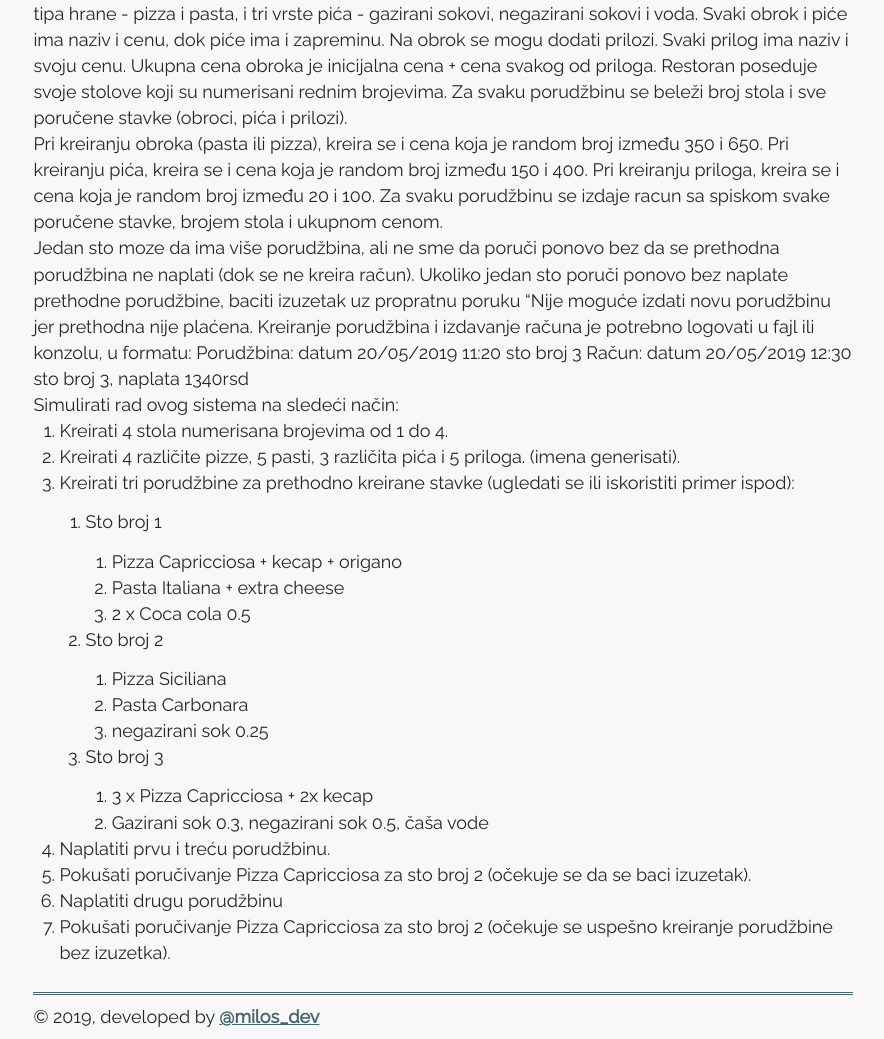
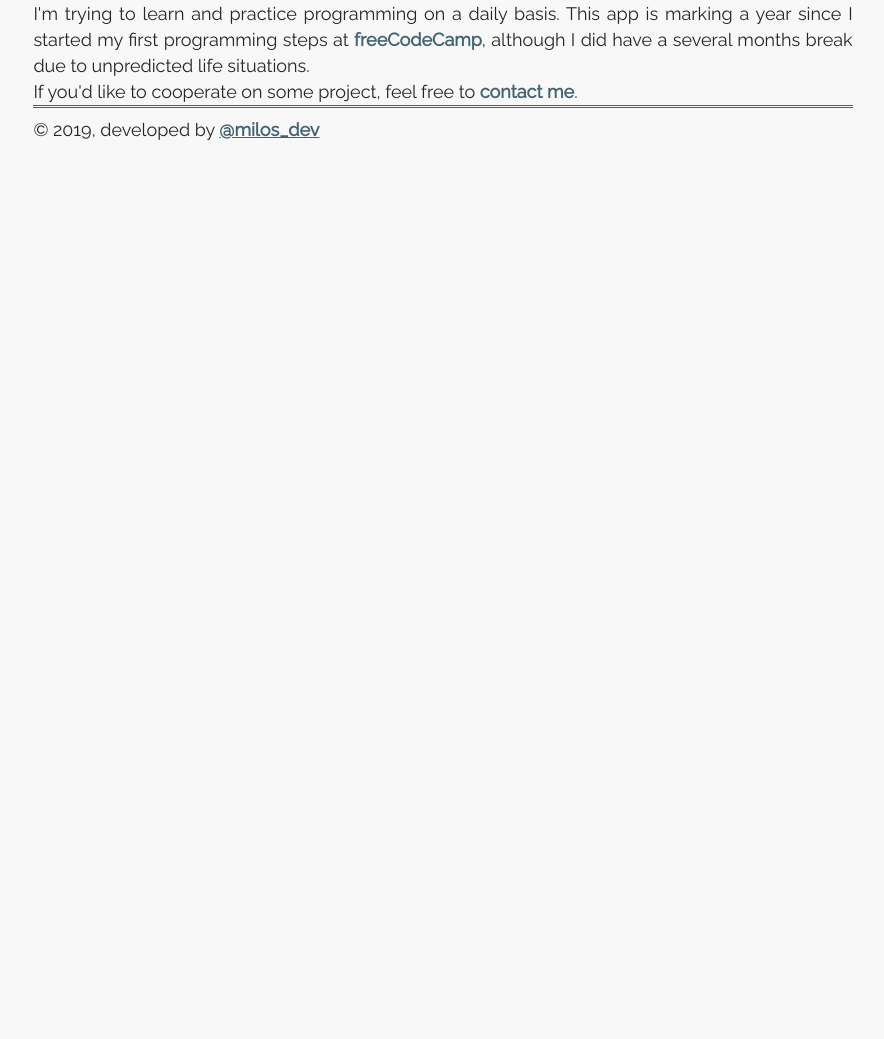
Before and after one commit to obrovacm/restaurant, a Gatsby site: page /about in a window 1280 px wide. Shown: the part 137-1176 px from the top of the page, without its empty margins (197-1081 px from the left). After the commit the page ends 800 px from the top, so only its background shows below. Built offline with nearby package versions, Linux system fonts and the light colour scheme; Gatsby itself is replaced by a stand-in of ours.

Commit message:
pretty much done

```diff
--- a/src/components/layout/layout.js
+++ b/src/components/layout/layout.js
@@ -29,7 +29,7 @@ const Layout = ({ children }) => {
         <footer className={styles.footer}>
           © {new Date().getFullYear()}, developed by
           {` `}
-          <a href="https://www.milos.netlify.com">
+          <a href="https://milos.netlify.com/">
             {data.site.siteMetadata.author}
           </a>
         </footer>
--- a/src/components/layout/layout.module.scss
+++ b/src/components/layout/layout.module.scss
@@ -8,6 +8,7 @@ body {
   min-height: 100vh;
   color: $text-color;
   font-family: "Raleway", sans-serif;
+  text-align: justify;
 }
 a {
   text-decoration: none;
--- a/src/components/layout/nav.js
+++ b/src/components/layout/nav.js
@@ -9,12 +9,12 @@ const navItems = [
     linkTo: "/",
   },
   {
-    text: "about",
-    linkTo: "/about",
+    text: "cash register",
+    linkTo: "/register",
   },
   {
-    text: "cash register",
-    linkTo: "/register",
+    text: "about me",
+    linkTo: "/about",
   },
 ]
 
--- a/src/components/register/illustrator/illustrator.module.scss
+++ /dev/null
@@ -1 +0,0 @@
-@import "src/styles/variables.scss";
--- a/src/components/register/menu/order.module.scss
+++ b/src/components/register/menu/order.module.scss
@@ -101,7 +101,8 @@
   position: absolute;
   top: 50%;
   left: 0;
-  transform: translate(-100vw, -50%);
+  transform: translateY(-50%);
+  transform: translateX(-100vw);
   transition: transform 300ms;
 
   display: block;
--- a/src/components/register/receipt/receipt.module.scss
+++ /dev/null
@@ -1 +0,0 @@
-@import "src/styles/variables.scss";
--- a/src/pages/about.js
+++ b/src/pages/about.js
@@ -6,83 +6,23 @@ import SEO from "../components/layout/seo"
 export default () => (
   <Layout>
     <SEO title="about" />
-    <h1>Restoran - tekst zadatka</h1>
-    <div>
-      <p>
-        Simulirati sistem za rukovođenje porudžbinama italijanskog restorana.
-        Restoran pravi dva osnovna tipa hrane - pizza i pasta, i tri vrste pića
-        - gazirani sokovi, negazirani sokovi i voda. Svaki obrok i piće ima
-        naziv i cenu, dok piće ima i zapreminu. Na obrok se mogu dodati prilozi.
-        Svaki prilog ima naziv i svoju cenu. Ukupna cena obroka je inicijalna
-        cena + cena svakog od priloga. Restoran poseduje svoje stolove koji su
-        numerisani rednim brojevima. Za svaku porudžbinu se beleži broj stola i
-        sve poručene stavke (obroci, pića i prilozi).
-      </p>
-      <p>
-        Pri kreiranju obroka (pasta ili pizza), kreira se i cena koja je random
-        broj između 350 i 650. Pri kreiranju pića, kreira se i cena koja je
-        random broj između 150 i 400. Pri kreiranju priloga, kreira se i cena
-        koja je random broj između 20 i 100. Za svaku porudžbinu se izdaje racun
-        sa spiskom svake poručene stavke, brojem stola i ukupnom cenom.
-      </p>
-      <p>
-        Jedan sto moze da ima više porudžbina, ali ne sme da poruči ponovo bez
-        da se prethodna porudžbina ne naplati (dok se ne kreira račun). Ukoliko
-        jedan sto poruči ponovo bez naplate prethodne porudžbine, baciti
-        izuzetak uz propratnu poruku “Nije moguće izdati novu porudžbinu jer
-        prethodna nije plaćena. Kreiranje porudžbina i izdavanje računa je
-        potrebno logovati u fajl ili konzolu, u formatu: Porudžbina: datum
-        20/05/2019 11:20 sto broj 3 Račun: datum 20/05/2019 12:30 sto broj 3,
-        naplata 1340rsd
-      </p>
-
-      <p>Simulirati rad ovog sistema na sledeći način:</p>
-      <ol>
-        <li>Kreirati 4 stola numerisana brojevima od 1 do 4.</li>
-        <li>
-          Kreirati 4 različite pizze, 5 pasti, 3 različita pića i 5 priloga.
-          (imena generisati).
-        </li>
-        <li>
-          Kreirati tri porudžbine za prethodno kreirane stavke (ugledati se ili
-          iskoristiti primer ispod):
-          <ol>
-            <li>
-              Sto broj 1
-              <ol>
-                <li>Pizza Capricciosa + kecap + origano</li>
-                <li>Pasta Italiana + extra cheese</li>
-                <li>2 x Coca cola 0.5</li>
-              </ol>
-            </li>
-            <li>
-              Sto broj 2
-              <ol>
-                <li>Pizza Siciliana</li>
-                <li>Pasta Carbonara</li>
-                <li>negazirani sok 0.25</li>
-              </ol>
-            </li>
-            <li>
-              Sto broj 3
-              <ol>
-                <li>3 x Pizza Capricciosa + 2x kecap</li>
-                <li>Gazirani sok 0.3, negazirani sok 0.5, čaša vode</li>
-              </ol>
-            </li>
-          </ol>
-        </li>
-        <li>Naplatiti prvu i treću porudžbinu.</li>
-        <li>
-          Pokušati poručivanje Pizza Capricciosa za sto broj 2 (očekuje se da se
-          baci izuzetak).
-        </li>
-        <li>Naplatiti drugu porudžbinu</li>
-        <li>
-          Pokušati poručivanje Pizza Capricciosa za sto broj 2 (očekuje se
-          uspešno kreiranje porudžbine bez izuzetka).
-        </li>
-      </ol>
-    </div>
+    <h1>About me</h1>
+    <p>I'm a self-taught software developer from Novi Sad, Serbia.</p>
+    <p>
+      I'm trying to learn and practice programming on a daily basis. This app is
+      marking a year since I started my first programming steps at{" "}
+      <a href="https://www.freecodecamp.org/">
+        <b>freeCodeCamp</b>
+      </a>
+      , although I did have a several months break due to unpredicted life
+      situations.
+    </p>
+    <p>
+      If you'd like to cooperate on some project, feel free to{" "}
+      <a href="https://milos.netlify.com/">
+        <b>contact me</b>
+      </a>
+      .
+    </p>
   </Layout>
 )
```
Also changed, not shown: src/components/register/illustrator/illustrator.js (deleted, +0 -9 lines), src/components/register/receipt/receipt.js (deleted, +0 -9 lines), src/pages/index.js (+19 -2 lines).
